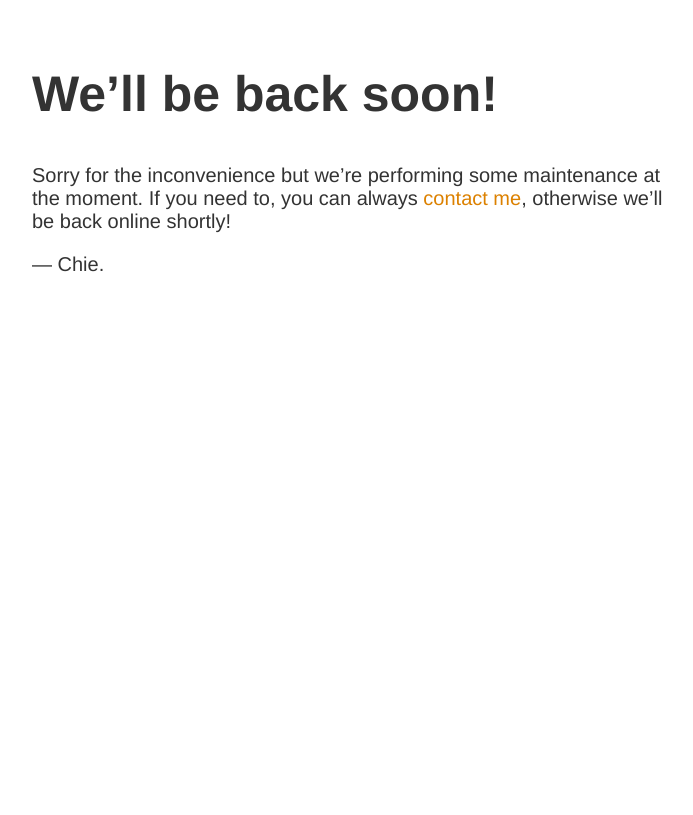
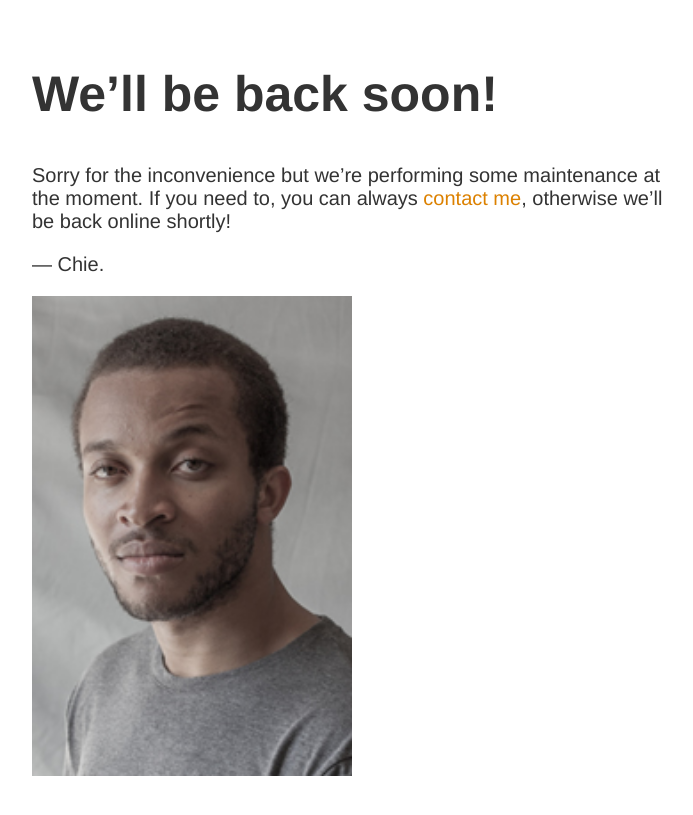
Before and after one commit to chiich/portfolio, a Jekyll site: the page built from index.html, in a window 1280 px wide. Shown: the top 815 px of the page, without its empty margins (283-976 px from the left). Built offline with Jekyll 4.4.1, drawn with Linux system fonts in a browser that asks for light colours.

Commit message:
Update maintenance.html

```diff
--- a/_layouts/maintenance.html
+++ b/_layouts/maintenance.html
@@ -6,7 +6,7 @@
   article { display: block; text-align: left; max-width: 650px; margin: 0 auto; }
   a { color: #dc8100; text-decoration: none; }
   a:hover { color: #333; text-decoration: none; }
-  article::after { content: ''; max-width: 320px; min-height: 480px;
+  article::after { content: ''; max-width: 320px; min-height: 480px; display: block;
     background-color: whitesmoke;
     background-repeat: no-repeat;
     background-position: 0% 0%;
```
